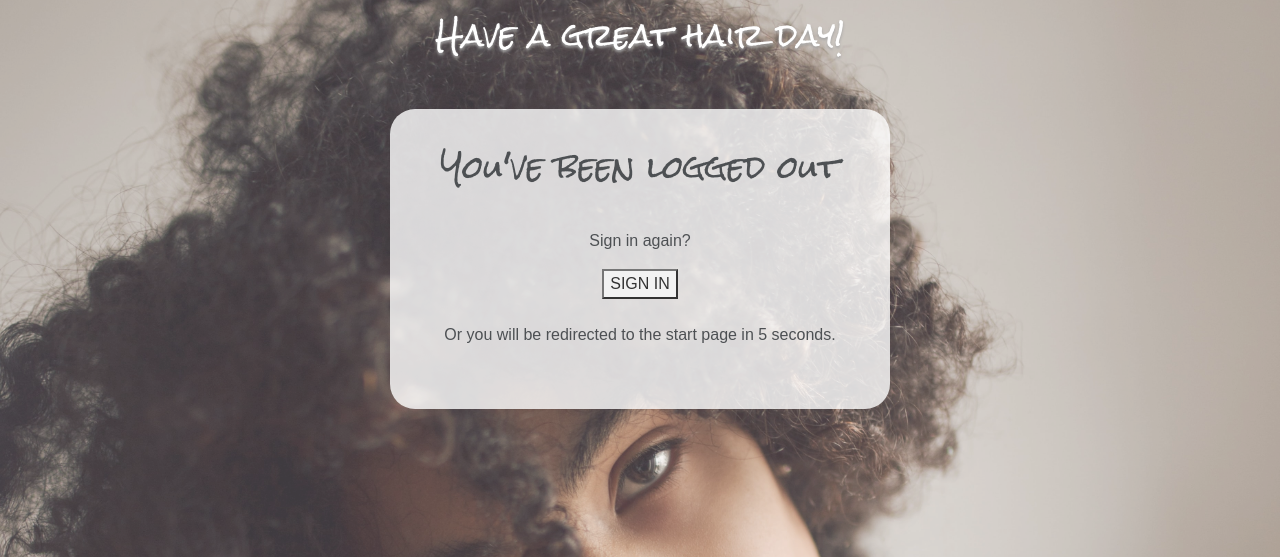
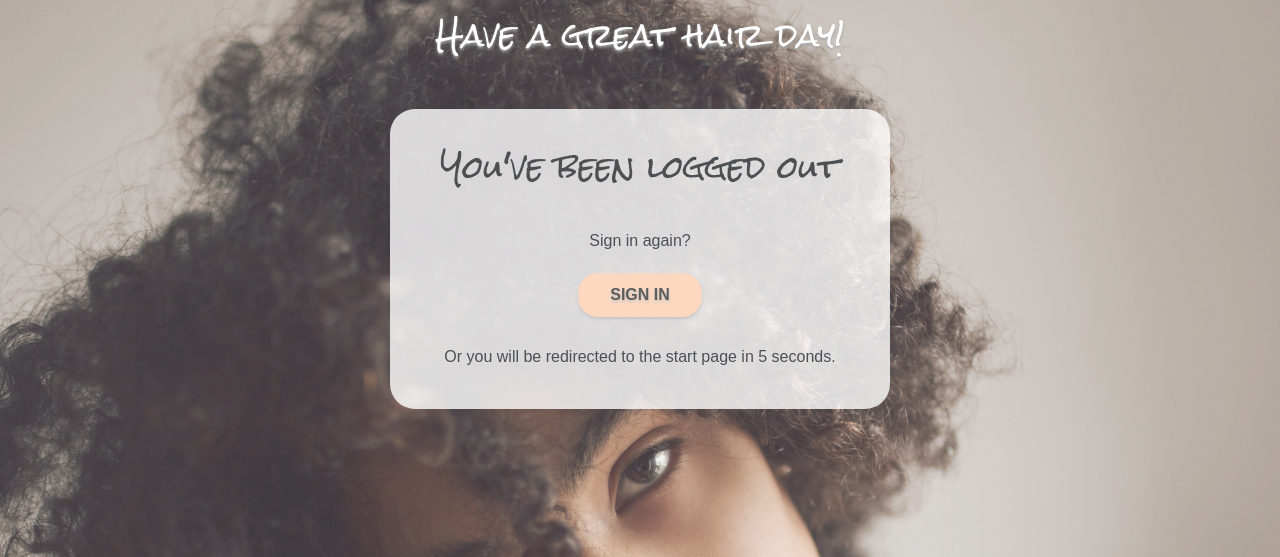
Before and after one commit to ashley-bbe/tenpadayo, a Django app: page /logout/ in a window 1280 px wide. Shown: the part 240-797 px from the top of the page. Run offline with Django 3.2, Linux system fonts and the light colour scheme; some libraries are stand-ins or nearby versions; some web fonts are replaced.

Commit message:
Update logout.html

```diff
--- a/new_tenpadayo/templates/logout.html
+++ b/new_tenpadayo/templates/logout.html
@@ -9,7 +9,7 @@
       <div class="logout">
         <h3>You've been logged out</h3><br>
         <p>Sign in again?</p>
-        <button type="submit" href="{% url  'login' %}" class="sign-in">SIGN IN</button>
+        <a type="button" href="{% url  'login' %}" class="sign-in">SIGN IN</a>
         <br>
         <br>
         <p>Or you will be redirected to the start page in 5 seconds.</p>
```
